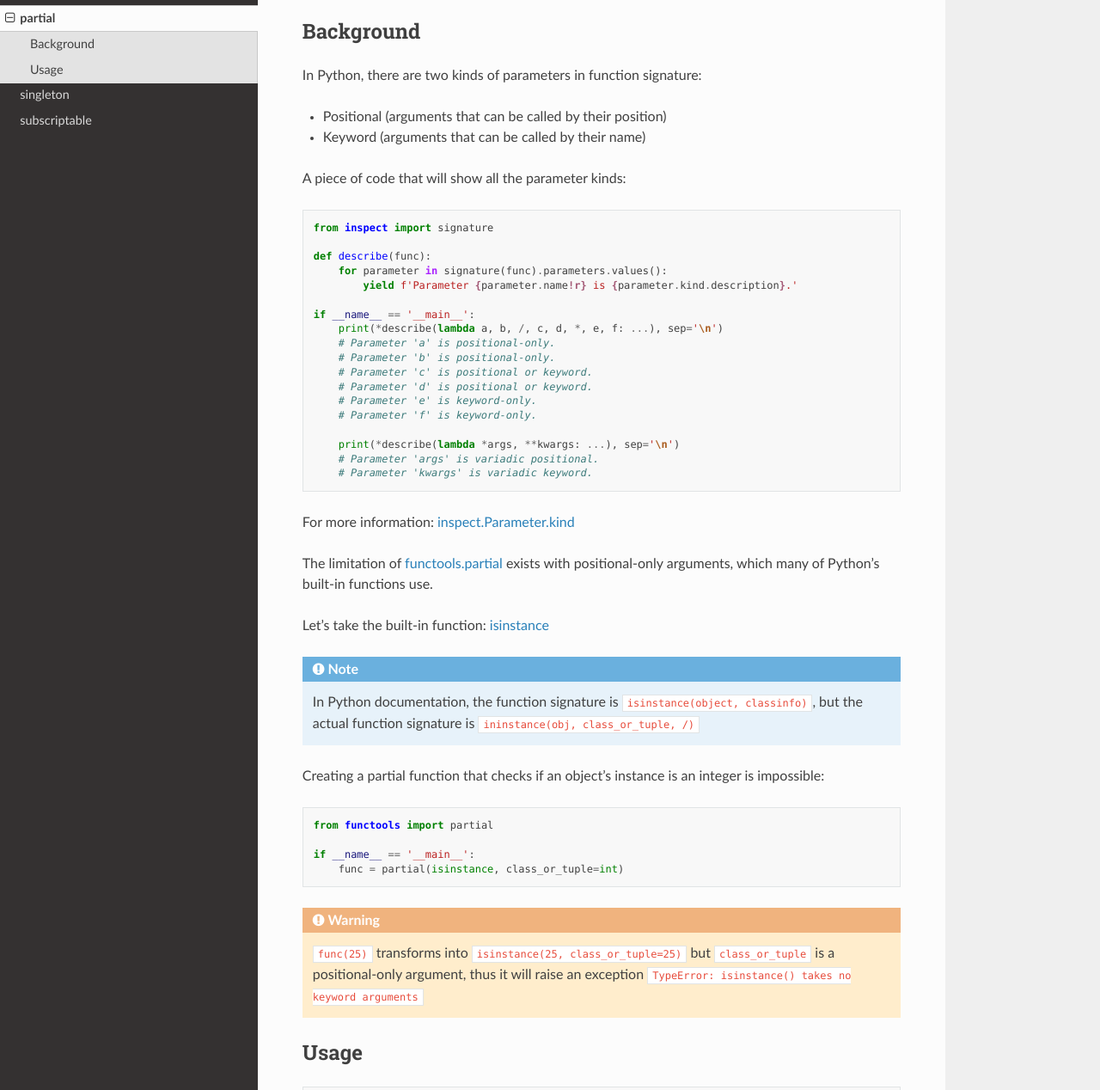
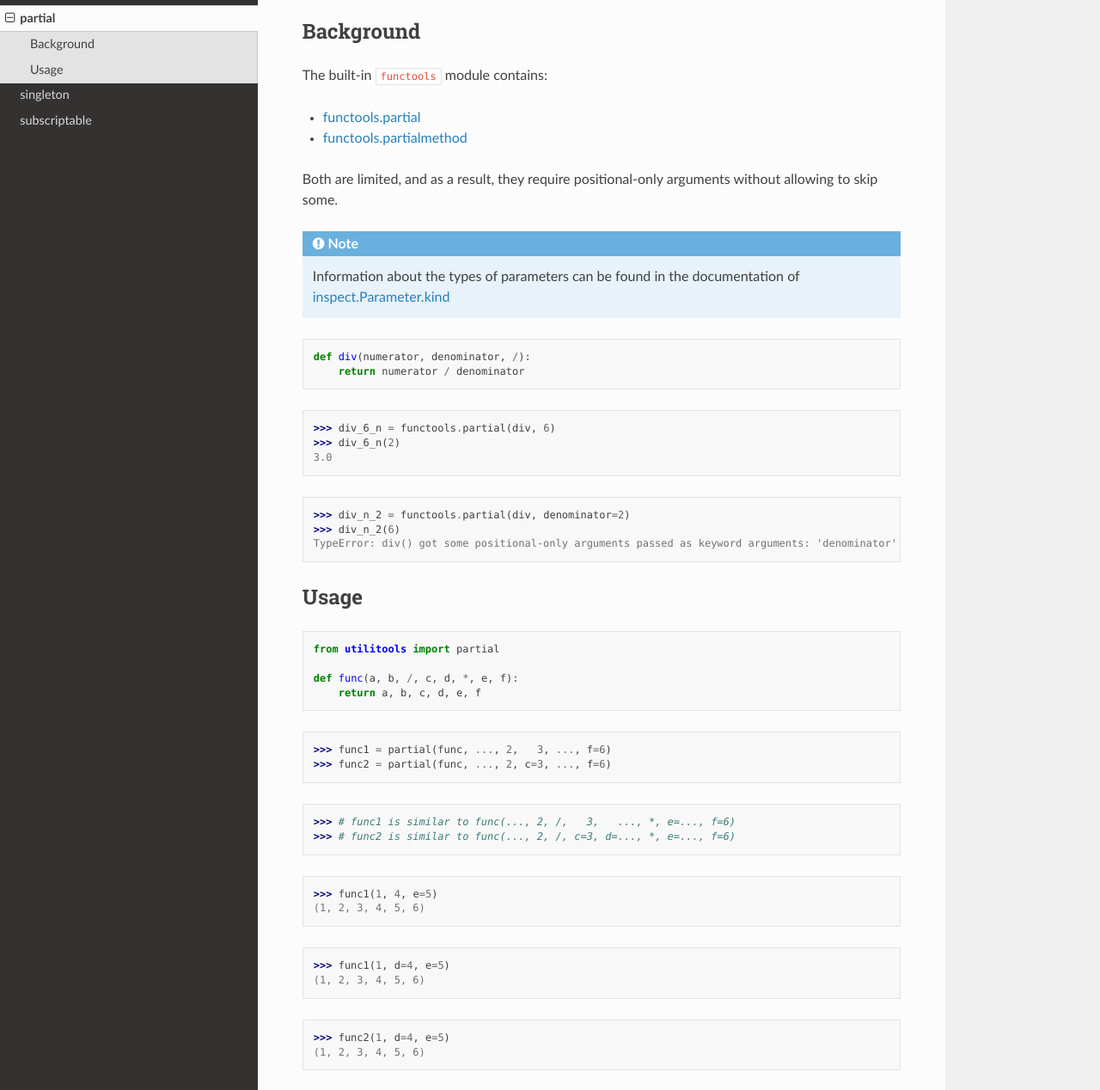
Before and after one commit to idanhazan/utilitools, a Sphinx documentation site: the page built from docs/collection/partial.rst, in a window 1280 px wide and 1400 px high, scrolled down 204 px, cut to the strip 132-1400 px from the top of the window. Shown: the whole strip at 86% size. Built offline with Sphinx 7.4.7 and the Read the Docs theme 2.0.0, drawn with Linux system fonts in a browser that asks for light colours; some of the changed text lies outside the part shown.

Commit message:
Update partial.rst

```diff
--- a/docs/collection/partial.rst
+++ b/docs/collection/partial.rst
@@ -8,60 +8,29 @@ Partial function application that “freezes” some portion of a function’s a
 Background
 ----------
 
-In Python, there are two kinds of parameters in function signature:
+The built-in ``functools`` module contains:
 
-- Positional (arguments that can be called by their position)
-- Keyword (arguments that can be called by their name)
+- `functools.partial <https://docs.python.org/3/library/functools.html#functools.partial>`_
+- `functools.partialmethod <https://docs.python.org/3/library/functools.html#functools.partialmethod>`_
 
-A piece of code that will show all the parameter kinds:
+Both are limited, and as a result, they require positional-only arguments without allowing to skip some.
+
+.. note::
+    Information about the types of parameters can be found in the documentation of
+    `inspect.Parameter.kind <https://docs.python.org/3/library/inspect.html#inspect.Parameter.kind>`_
 
 .. code-block:: python
 
-    from inspect import signature
+    def div(numerator, denominator, /):
+        return numerator / denominator
 
-    def describe(func):
-        for parameter in signature(func).parameters.values():
-            yield f'Parameter {parameter.name!r} is {parameter.kind.description}.'
+>>> div_6_n = functools.partial(div, 6)
+>>> div_6_n(2)
+3.0
 
-    if __name__ == '__main__':
-        print(*describe(lambda a, b, /, c, d, *, e, f: ...), sep='\n')
-        # Parameter 'a' is positional-only.
-        # Parameter 'b' is positional-only.
-        # Parameter 'c' is positional or keyword.
-        # Parameter 'd' is positional or keyword.
-        # Parameter 'e' is keyword-only.
-        # Parameter 'f' is keyword-only.
-
-        print(*describe(lambda *args, **kwargs: ...), sep='\n')
-        # Parameter 'args' is variadic positional.
-        # Parameter 'kwargs' is variadic keyword.
-
-For more information: `inspect.Parameter.kind <https://docs.python.org/3/library/inspect.html#inspect.Parameter.kind>`_
-
-The limitation of `functools.partial <https://docs.python.org/3/library/functools.html#functools.partial>`_
-exists with positional-only arguments, which many of Python's built-in functions use.
-
-Let's take the built-in function: `isinstance <https://docs.python.org/3/library/functions.html#isinstance>`_
-
-.. note::
-    In Python documentation,
-    the function signature is ``isinstance(object, classinfo)``,
-    but the actual function signature is ``ininstance(obj, class_or_tuple, /)``
-
-Creating a partial function that checks if an object's instance is an integer is impossible:
-
-.. code-block:: python
-
-    from functools import partial
-
-    if __name__ == '__main__':
-        func = partial(isinstance, class_or_tuple=int)
-
-.. warning::
-    ``func(25)`` transforms into ``isinstance(25, class_or_tuple=25)``
-    but ``class_or_tuple`` is a positional-only argument,
-    thus it will raise an exception
-    ``TypeError: isinstance() takes no keyword arguments``
+>>> div_n_2 = functools.partial(div, denominator=2)
+>>> div_n_2(6)
+TypeError: div() got some positional-only arguments passed as keyword arguments: 'denominator'
 
 Usage
 -----
@@ -73,17 +42,17 @@ Usage
     def func(a, b, /, c, d, *, e, f):
         return a, b, c, d, e, f
 
-    if __name__ == '__main__':
-        func1 = partial(func, ..., 2,   3, ..., f=6) # 'c' passed as a positional argument
-        func2 = partial(func, ..., 2, c=3, ..., f=6) # 'c' passed as a keyword argument
+>>> func1 = partial(func, ..., 2,   3, ..., f=6)
+>>> func2 = partial(func, ..., 2, c=3, ..., f=6)
 
-        # Because of 'c' passed as a positional argument, 'd' can be given as a positional or keyword argument
-        result1 = func1(1,   4, e=5) # 'd' passed as a positional argument
-        result2 = func1(1, d=4, e=5) # 'd' passed as a keyword argument
+>>> # func1 is similar to func(..., 2, /,   3,   ..., *, e=..., f=6)
+>>> # func2 is similar to func(..., 2, /, c=3, d=..., *, e=..., f=6)
 
-        # Because of 'c' passed as a keyword argument, 'd' can be given as a keyword-only argument
-        result3 = func2(1, d=4, e=5) # 'd' passed as keyword argument
+>>> func1(1, 4, e=5)
+(1, 2, 3, 4, 5, 6)
 
-        print(result1) # 1, 2, 3, 4, 5, 6
-        print(result2) # 1, 2, 3, 4, 5, 6
-        print(result3) # 1, 2, 3, 4, 5, 6
+>>> func1(1, d=4, e=5)
+(1, 2, 3, 4, 5, 6)
+
+>>> func2(1, d=4, e=5)
+(1, 2, 3, 4, 5, 6)
```
